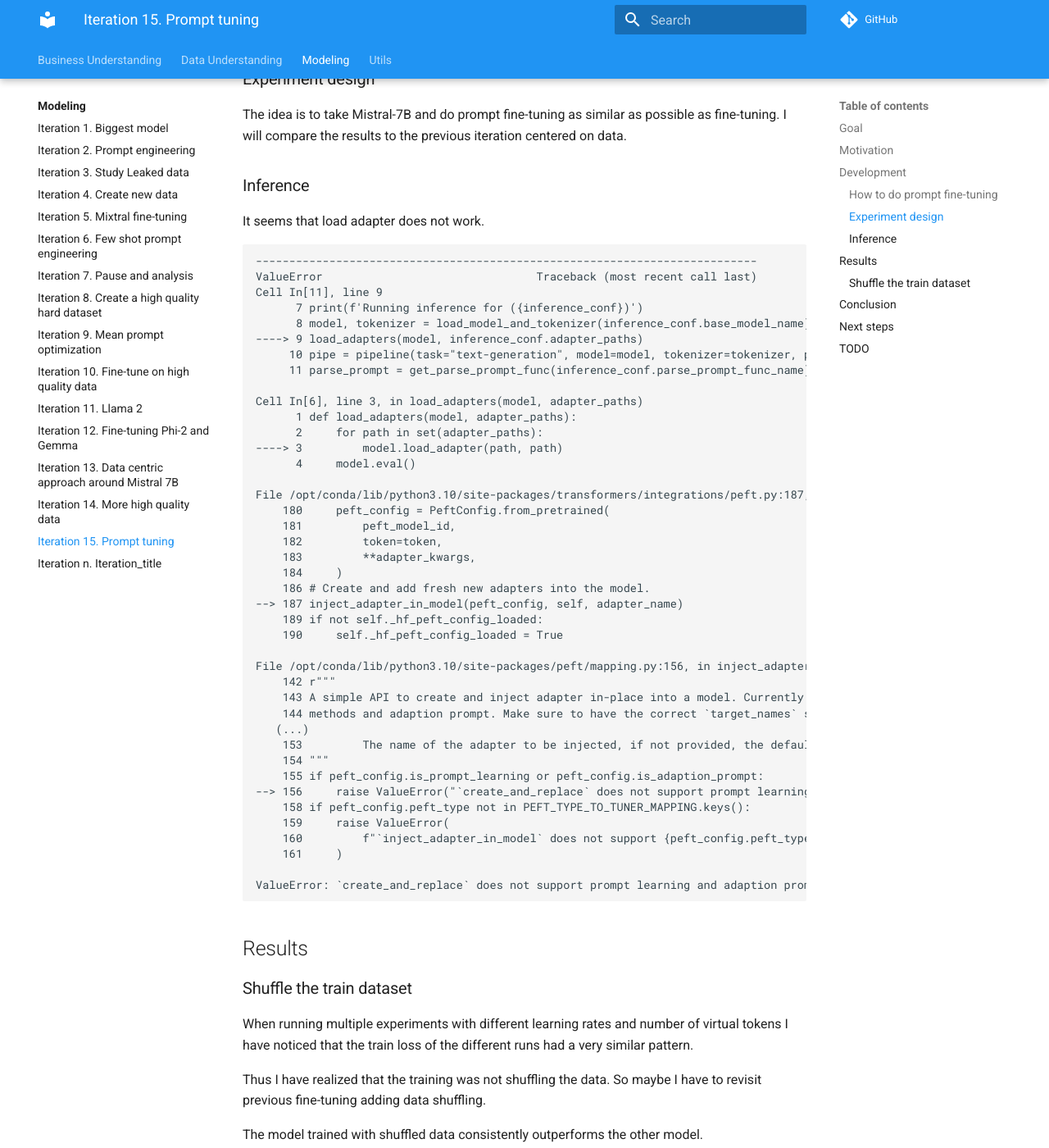
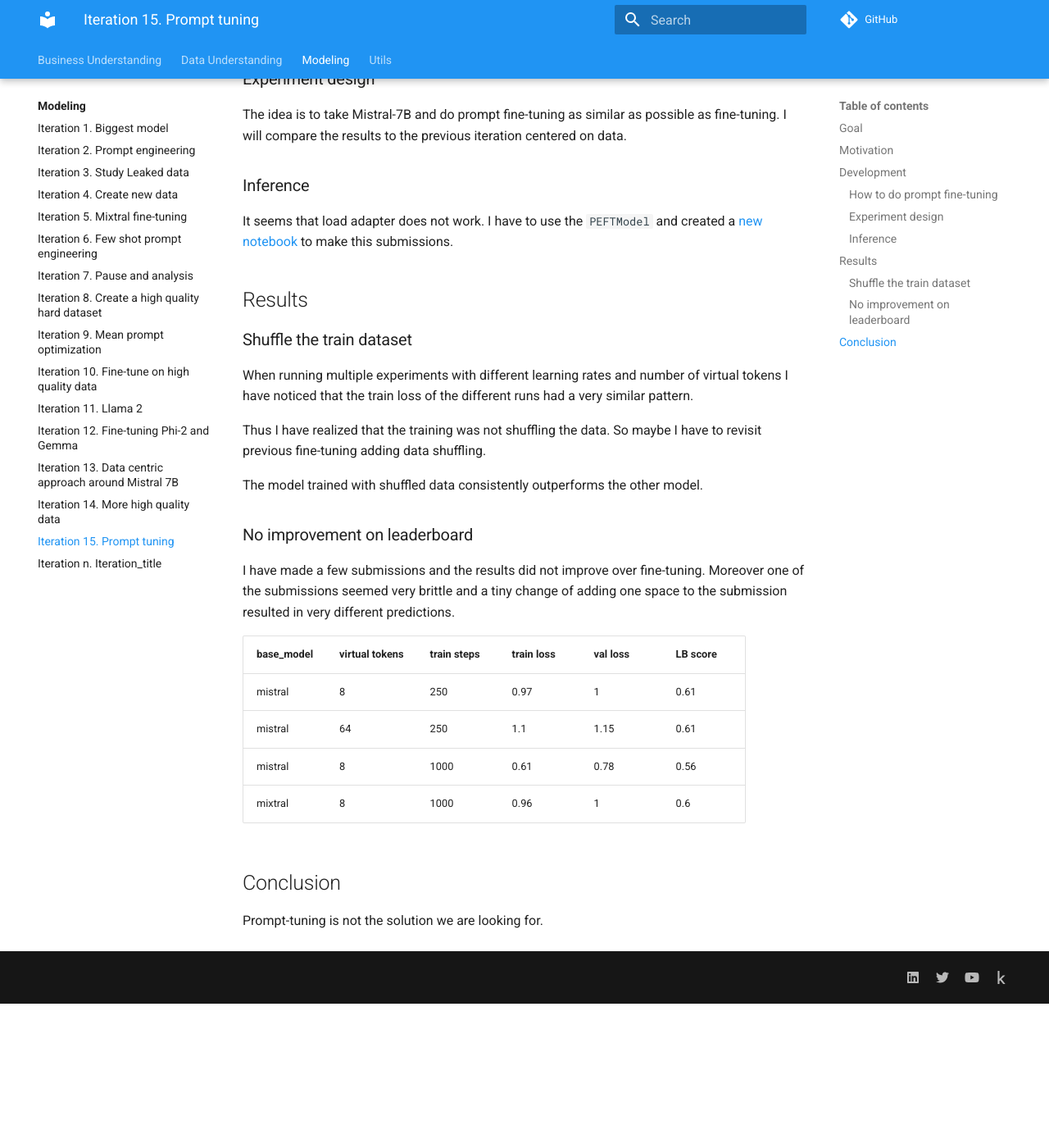
Before and after one commit to ironbar/prompt_recovery, an MkDocs documentation site: the page built from docs/modeling/Iteration_15_prompt_tuning.md, in a window 1280 px wide and 1400 px high, scrolled down 862 px. Shown: the whole window at 82% size. Built offline with MkDocs 1.6.1 and Material for MkDocs 9.7.7, drawn with Linux system fonts in a browser that asks for light colours; comment, search, counter and statistics services are not loaded; after the commit the page ends 2086 px from its top, so only the background shows below that.

Commit message:
end of iteration 15

````diff
--- a/docs/modeling/Iteration_15_prompt_tuning.md
+++ b/docs/modeling/Iteration_15_prompt_tuning.md
@@ -27,51 +27,7 @@ the results to the previous iteration centered on data.
 
 ### Inference
 
-It seems that load adapter does not work.
-
-```
----------------------------------------------------------------------------
-ValueError                                Traceback (most recent call last)
-Cell In[11], line 9
-      7 print(f'Running inference for ({inference_conf})')
-      8 model, tokenizer = load_model_and_tokenizer(inference_conf.base_model_name)
-----> 9 load_adapters(model, inference_conf.adapter_paths)
-     10 pipe = pipeline(task="text-generation", model=model, tokenizer=tokenizer, pad_token_id=tokenizer.eos_token_id)
-     11 parse_prompt = get_parse_prompt_func(inference_conf.parse_prompt_func_name)
-
-Cell In[6], line 3, in load_adapters(model, adapter_paths)
-      1 def load_adapters(model, adapter_paths):
-      2     for path in set(adapter_paths):
-----> 3         model.load_adapter(path, path)
-      4     model.eval()
-
-File /opt/conda/lib/python3.10/site-packages/transformers/integrations/peft.py:187, in PeftAdapterMixin.load_adapter(self, peft_model_id, adapter_name, revision, token, device_map, max_memory, offload_folder, offload_index, peft_config, adapter_state_dict, adapter_kwargs)
-    180     peft_config = PeftConfig.from_pretrained(
-    181         peft_model_id,
-    182         token=token,
-    183         **adapter_kwargs,
-    184     )
-    186 # Create and add fresh new adapters into the model.
---> 187 inject_adapter_in_model(peft_config, self, adapter_name)
-    189 if not self._hf_peft_config_loaded:
-    190     self._hf_peft_config_loaded = True
-
-File /opt/conda/lib/python3.10/site-packages/peft/mapping.py:156, in inject_adapter_in_model(peft_config, model, adapter_name)
-    142 r"""
-    143 A simple API to create and inject adapter in-place into a model. Currently the API does not support prompt learning
-    144 methods and adaption prompt. Make sure to have the correct `target_names` set in the `peft_config` object. The API
-   (...)
-    153         The name of the adapter to be injected, if not provided, the default adapter name is used ("default").
-    154 """
-    155 if peft_config.is_prompt_learning or peft_config.is_adaption_prompt:
---> 156     raise ValueError("`create_and_replace` does not support prompt learning and adaption prompt yet.")
-    158 if peft_config.peft_type not in PEFT_TYPE_TO_TUNER_MAPPING.keys():
-    159     raise ValueError(
-    160         f"`inject_adapter_in_model` does not support {peft_config.peft_type} yet. Please use `get_peft_model`."
-    161     )
-
-ValueError: `create_and_replace` does not support prompt learning and adaption prompt yet.
-```
+It seems that load adapter does not work. I have to use the `PEFTModel` and created a [new notebook](https://www.kaggle.com/code/ironbar/autobots-prompt-tuning?scriptVersionId=172066440) to make this submissions.
 
 ## Results
 
@@ -85,10 +41,18 @@ fine-tuning adding data shuffling.
 
 The model trained with shuffled data consistently outperforms the other model.
 
+### No improvement on leaderboard
+
+I have made a few submissions and the results did not improve over fine-tuning. Moreover one of the
+submissions seemed very brittle and a tiny change of adding one space to the submission resulted in very different predictions.
+
+| base_model | virtual tokens | train steps | train loss | val loss | LB score |
+|------------|----------------|-------------|------------|----------|----------|
+| mistral    | 8              | 250         | 0.97       | 1        | 0.61     |
+| mistral    | 64             | 250         | 1.1        | 1.15     | 0.61     |
+| mistral    | 8              | 1000        | 0.61       | 0.78     | 0.56     |
+| mixtral    | 8              | 1000        | 0.96       | 1        | 0.6      |
+
 ## Conclusion
 
-## Next steps
-
-## TODO
-
-- [ ]
+Prompt-tuning is not the solution we are looking for.
````
